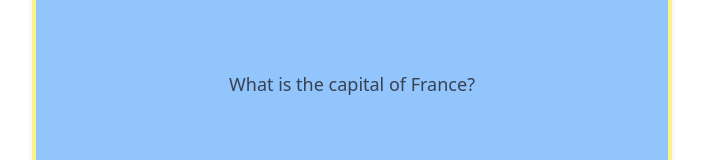
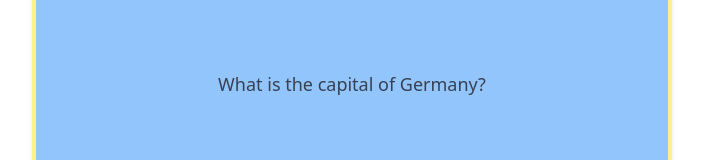
Before and after one commit to trbittner/languages, a SvelteKit app: page / in a window 1280 px wide. Shown: the part 294-454 px from the top of the page, without its empty margins (288-991 px from the left). Built offline with nearby package versions, Linux system fonts and the light colour scheme.

Commit message:
Modularized and renamed the Flip/Flashcard.

```diff
--- a/src/lib/components/Flipcard.svelte
+++ b/src/lib/components/Flashcard.svelte
@@ -1,8 +1,6 @@
 <script>
-  let cardContent = {
-    question: "What is the capital of France?",
-    answer: "Paris"
-  };
+    export let question = '';
+    export let answer= '';
 
   let isFlipped = false;
 
@@ -16,11 +14,11 @@
     <div class="flip-card-inner relative w-full h-full" class:flipped={isFlipped}>
         <div class="flip-card-front rounded-md shadow-md bg-blue-300 border-4
             border-yellow-200 flex items-center justify-center absolute w-full h-full">
-            <p class="text-lg text-gray-700 text-center">{cardContent.question}</p>
+            <p class="text-lg text-gray-700 text-center">{question}</p>
         </div>
         <div class="flip-card-back rounded-md shadow-md bg-yellow-200 border-4
             border-blue-300 flex items-center justify-center absolute w-full h-full">
-            <p class="text-lg text-gray-700 text-center">{cardContent.answer}</p>
+            <p class="text-lg text-gray-700 text-center">{answer}</p>
         </div>
     </div>
   </div>
--- /dev/null
+++ b/src/lib/vocab.js
@@ -0,0 +1,14 @@
+export const vocab = [
+    {
+        question: 'What is the capital of France?',
+        answer: 'Paris'
+    },
+    {
+        question: 'What is the capital of Germany?',
+        answer: 'Berlin'
+    },
+    {
+        question: 'What is the capital of Britain?',
+        answer: 'London'
+    }
+];
--- a/src/routes/+page.svelte
+++ b/src/routes/+page.svelte
@@ -1,9 +1,17 @@
 <script>
-    import Flipcard from '$lib/components/Flipcard.svelte'
+    import { vocab } from '$lib/vocab.js';
+    import Flashcard from '$lib/components/Flashcard.svelte';
+
+    let flashCardIndex = 1;
+
+    $: question = vocab[flashCardIndex].question;
+    $: answer = vocab[flashCardIndex].answer;
+
+
 </script>
 
 <div class="flex flex-col items-center justify-center h-screen">
-    <Flipcard />
+    <Flashcard {question} {answer} />
     <div class="mt-3 flex justify-evenly w-full lg:w-1/2">
         <button class="bg-yellow-400 basis-1/5 rounded-md"><span class="text-2xl">&#8592;</span></button>
         <button class="bg-yellow-400 basis-1/5 rounded-md"><span class="text-2xl">&#8594;</span></button>
```
